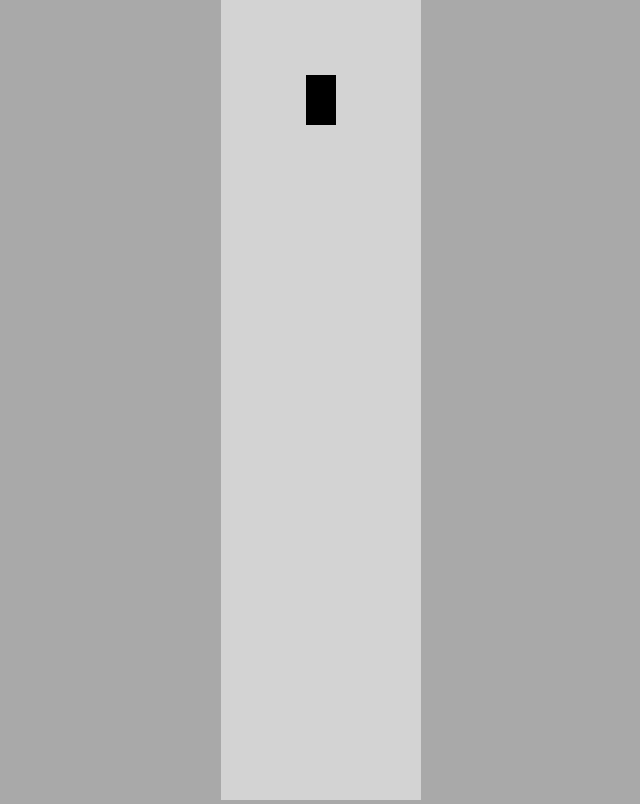
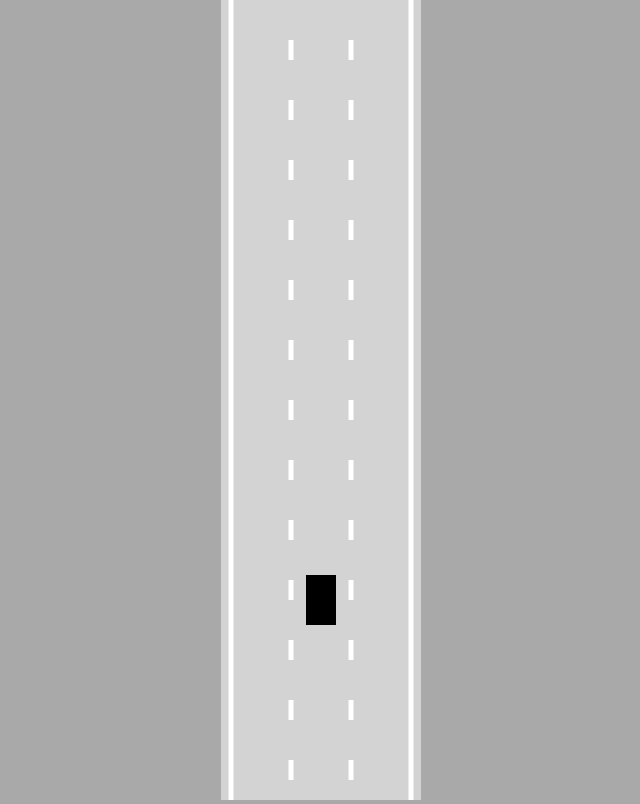
Before and after one commit to mfaradzh/self-driving-car, a plain HTML site: page index.html in a window 1280 px wide. Shown: the whole page, without its empty margins (319-959 px from the left). Drawn offline with Linux system fonts and the light colour scheme.

Commit message:
Added road and lanes, car moves along road

```diff
--- a/index.html
+++ b/index.html
@@ -5,6 +5,8 @@
 </head>
 <body>
     <canvas id="myCanvas"></canvas>
+    <script src="utils.js"></script>
+    <script src="road.js"></script>
     <script src="controls.js"></script>
     <script src="car.js"></script>
     <script src="main.js"></script>
--- a/main.js
+++ b/main.js
@@ -2,7 +2,8 @@ const canvas = document.getElementById("myCanvas");
 canvas.width = 200;
 
 const ctx = canvas.getContext("2d");
-const car = new Car(100,100,30,50);
+const road = new Road(canvas.width/2,canvas.width*0.9)
+const car = new Car(road.getLaneCenter(1),100,30,50);
 
 car.draw(ctx);
 
@@ -11,6 +12,13 @@ animate();
 function animate(){
     car.update();
     canvas.height = window.innerHeight;
+
+    ctx.save();
+    ctx.translate(0,-car.y+canvas.height*0.75);
+
+    road.draw(ctx)
     car.draw(ctx);
+
+    ctx.restore();
     requestAnimationFrame(animate)
 }
--- /dev/null
+++ b/road.js
@@ -0,0 +1,54 @@
+class Road {
+    constructor(x,width,laneCount = 3){
+        this.x = x;
+        this.width = width;
+        this.laneCount = laneCount;
+
+        this.left = x - width/2;
+        this.right = x + width/2;
+
+        const infinity = 1000000;
+        this.top = -infinity;
+        this.bottom = infinity;
+        const topLeft = {x: this.left, y: this.top};
+        const bottomLeft = {x: this.left, y: this.bottom};
+        const topRight = {x: this.right, y: this.top};
+        const bottomRight= {x: this.right, y: this.bottom};
+        this.boarders = [
+            [topLeft,bottomLeft],
+            [topRight,bottomRight]
+        ]
+    }
+
+    getLaneCenter(laneIndex){
+        const laneIndexTrue = Math.max(laneIndex,0)
+        const laneWidth = this.width / this.laneCount;
+        return this.left + laneWidth / 2 + Math.min(laneIndexTrue,this.laneCount - 1) * laneWidth;
+    }
+
+    draw(ctx){
+        ctx.lineWidth = 5;
+        ctx.strokeStyle = "white";
+
+        for(let i = 1; i < this.laneCount; i++){
+            const x = lerp(
+                this.left,
+                this.right,
+                i/this.laneCount
+            )
+            ctx.setLineDash([20,40])
+            ctx.beginPath();
+            ctx.moveTo(x,this.top);
+            ctx.lineTo(x,this.bottom);
+            ctx.stroke();
+        }
+
+        ctx.setLineDash([])
+        this.boarders.forEach((boarder) => {
+            ctx.beginPath()
+            ctx.moveTo(boarder[0].x, boarder[0].y)
+            ctx.lineTo(boarder[1].x, boarder[1].y)
+            ctx.stroke()
+        });
+    }
+}
--- /dev/null
+++ b/utils.js
@@ -0,0 +1,3 @@
+function lerp(A,B,t){
+    return A+(B-A)*t;
+}
```
